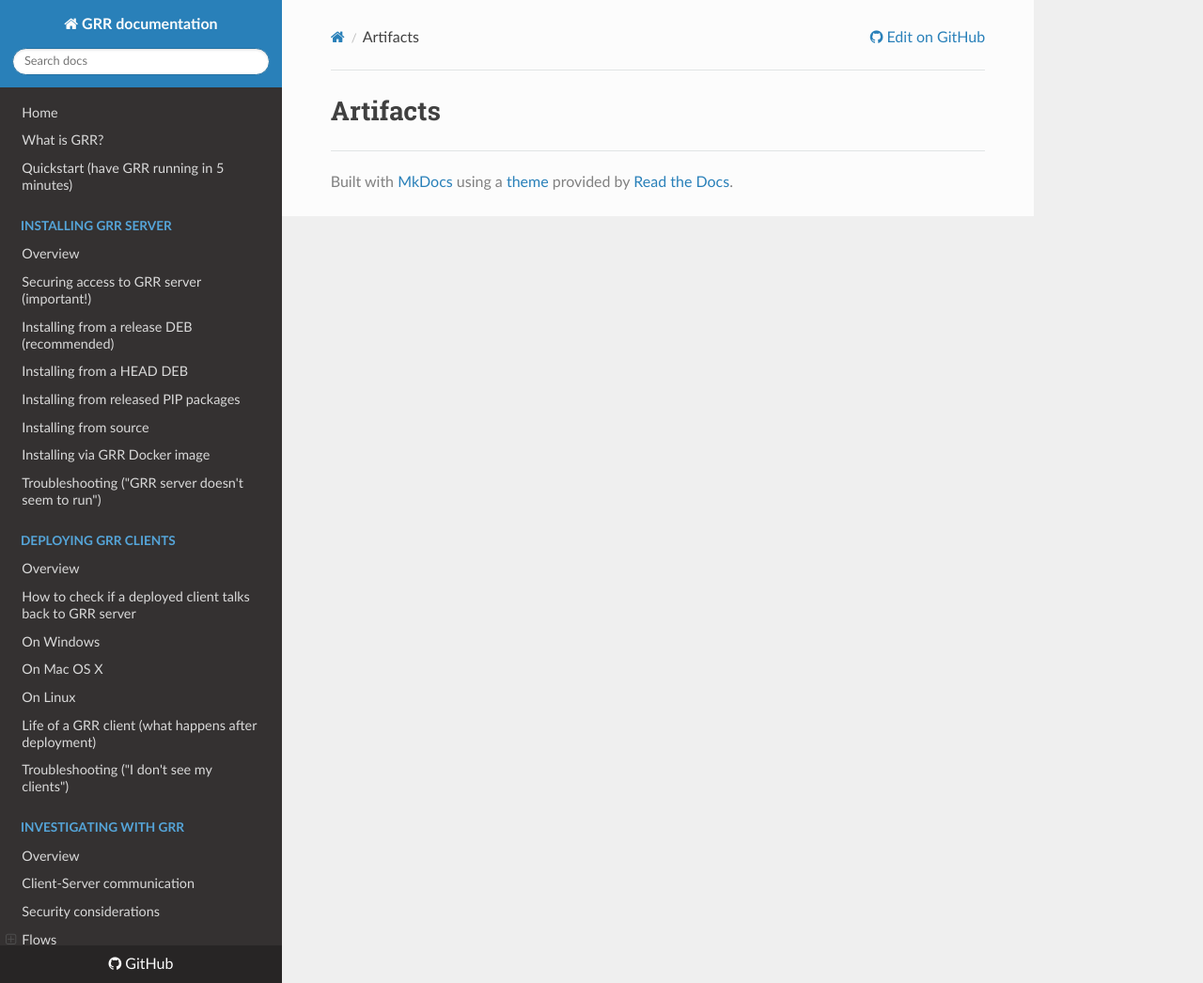
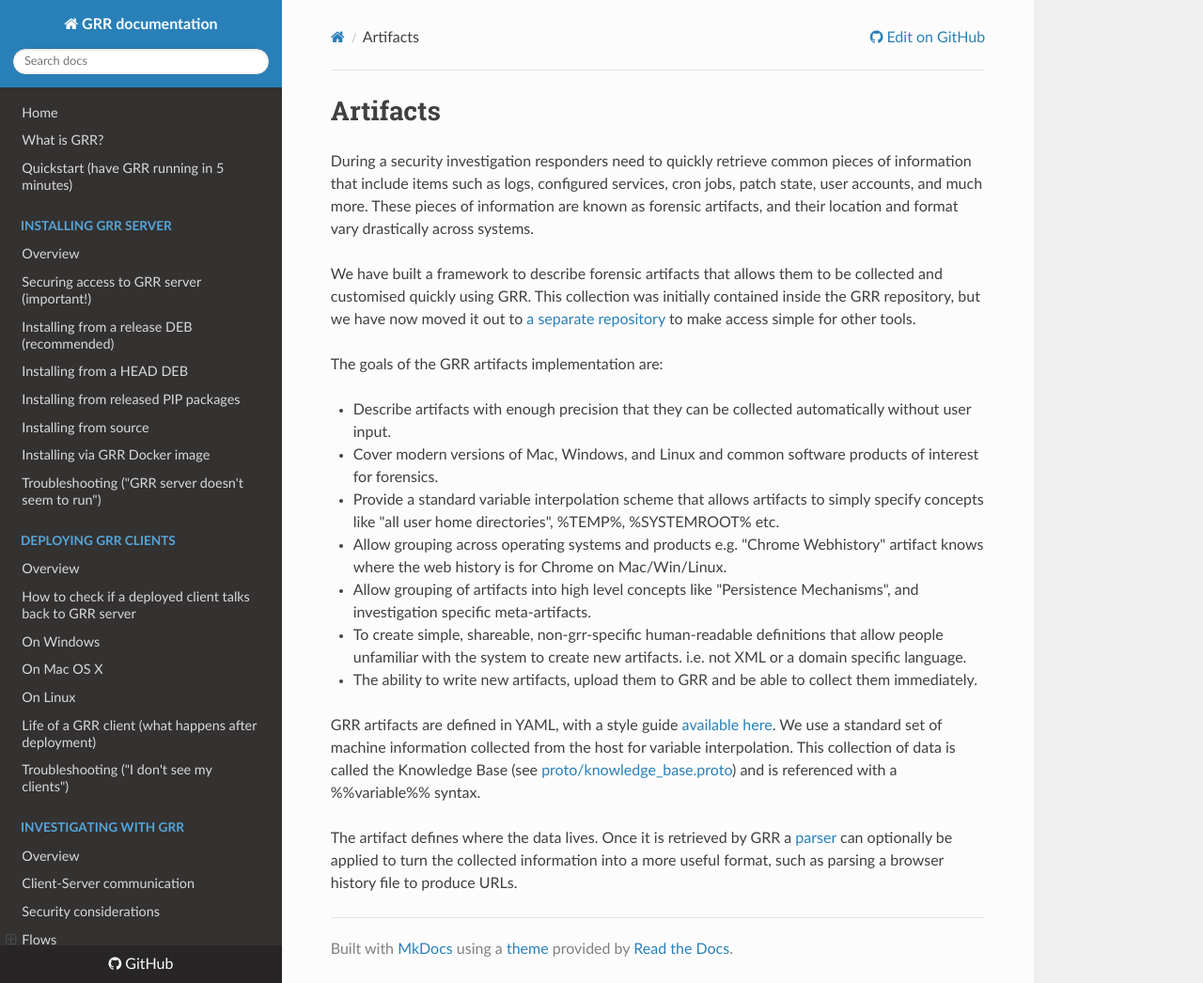
Before and after one commit to google/grr-doc, an MkDocs documentation site: the page built from docs/investigating-with-grr/artifacts/overview.md, in a window 1280 px wide and 1046 px high. Shown: the whole window at 94% size. Built offline with MkDocs 1.6.1, drawn with Linux system fonts in a browser that asks for light colours; nearby versions of some CDN libraries; old or Windows-style settings are respelled for this version of MkDocs.

Commit message:
Copy the old artifact docs to the new structure.

```diff
--- a/docs/investigating-with-grr/artifacts/overview.md
+++ b/docs/investigating-with-grr/artifacts/overview.md
@@ -1,2 +1,53 @@
 Artifacts
 =========
+
+During a security investigation responders need to quickly retrieve common
+pieces of information that include items such as logs, configured services, cron
+jobs, patch state, user accounts, and much more. These pieces of information are
+known as forensic artifacts, and their location and format vary drastically
+across systems.
+
+We have built a framework to describe forensic artifacts that allows them to be
+collected and customised quickly using GRR. This collection was initially
+contained inside the GRR repository, but we have now moved it out to [a separate
+repository](https://github.com/ForensicArtifacts/artifacts) to make access
+simple for other tools.
+
+The goals of the GRR artifacts implementation are:
+
+  - Describe artifacts with enough precision that they can be collected
+    automatically without user input.
+
+  - Cover modern versions of Mac, Windows, and Linux and common software
+    products of interest for forensics.
+
+  - Provide a standard variable interpolation scheme that allows artifacts to
+    simply specify concepts like "all user home directories", %TEMP%,
+    %SYSTEMROOT% etc.
+
+  - Allow grouping across operating systems and products e.g. "Chrome
+    Webhistory" artifact knows where the web history is for Chrome on
+    Mac/Win/Linux.
+
+  - Allow grouping of artifacts into high level concepts like "Persistence
+    Mechanisms", and investigation specific meta-artifacts.
+
+  - To create simple, shareable, non-grr-specific human-readable definitions
+    that allow people unfamiliar with the system to create new artifacts. i.e.
+    not XML or a domain specific language.
+
+  - The ability to write new artifacts, upload them to GRR and be able to
+    collect them immediately.
+
+GRR artifacts are defined in YAML, with a style guide [available
+here](https://github.com/ForensicArtifacts/artifacts/blob/markdown/docs/Artifacts%20definition%20format%20and%20style%20guide.asciidoc).
+We use a standard set of machine information collected from the host for
+variable interpolation. This collection of data is called the Knowledge
+Base (see
+[proto/knowledge\_base.proto](https://github.com/google/grr/blob/markdown/grr/proto/knowledge_base.proto))
+and is referenced with a %%variable%% syntax.
+
+The artifact defines where the data lives. Once it is retrieved by GRR a
+[parser](https://github.com/google/grr/tree/master/grr/parsers) can optionally
+be applied to turn the collected information into a more useful format, such as
+parsing a browser history file to produce URLs.
```
Also changed, not shown: docs/investigating-with-grr/artifacts/collecting.md (+7 -0 lines), docs/investigating-with-grr/artifacts/defining.md (+30 -0 lines).
